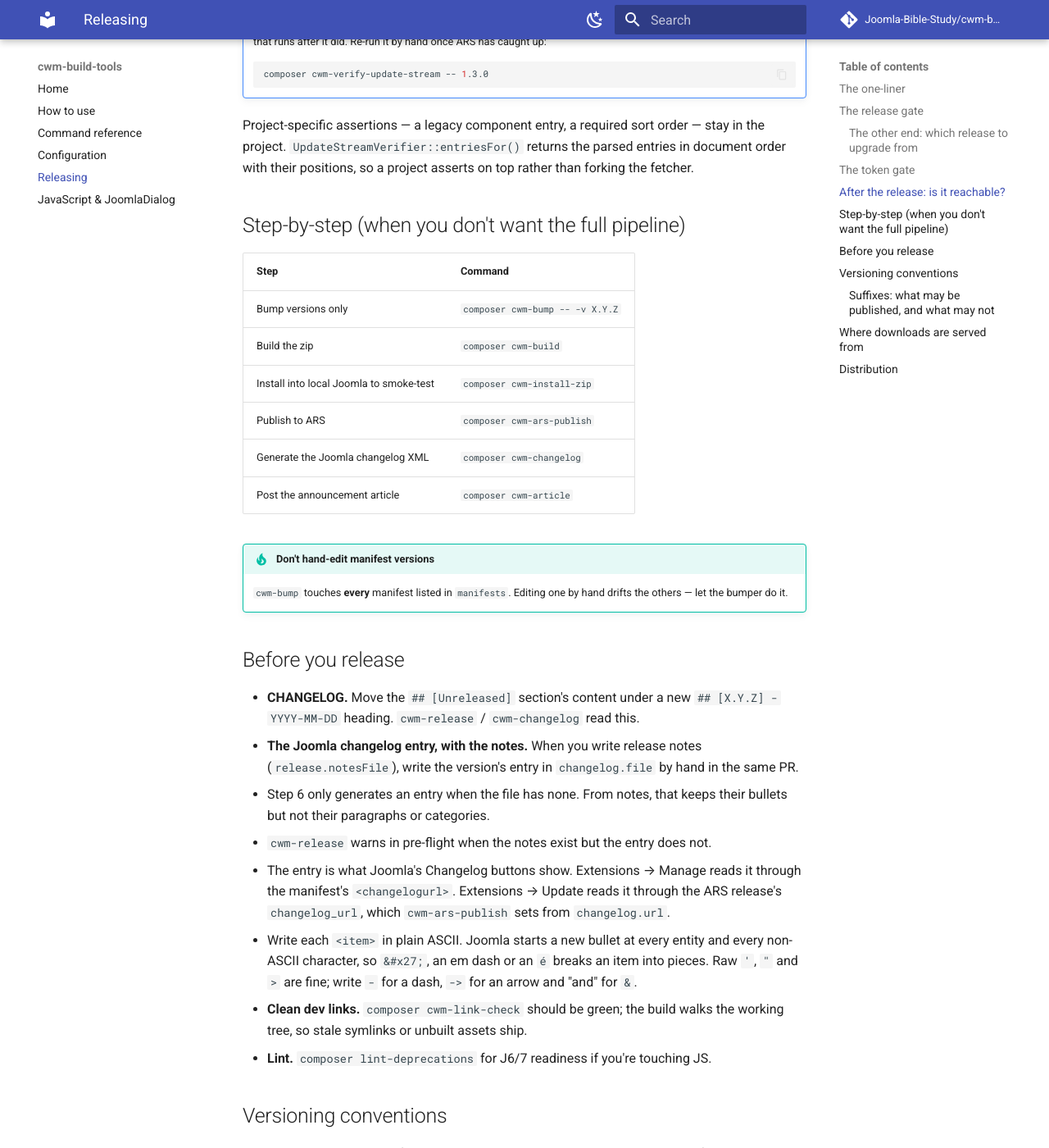
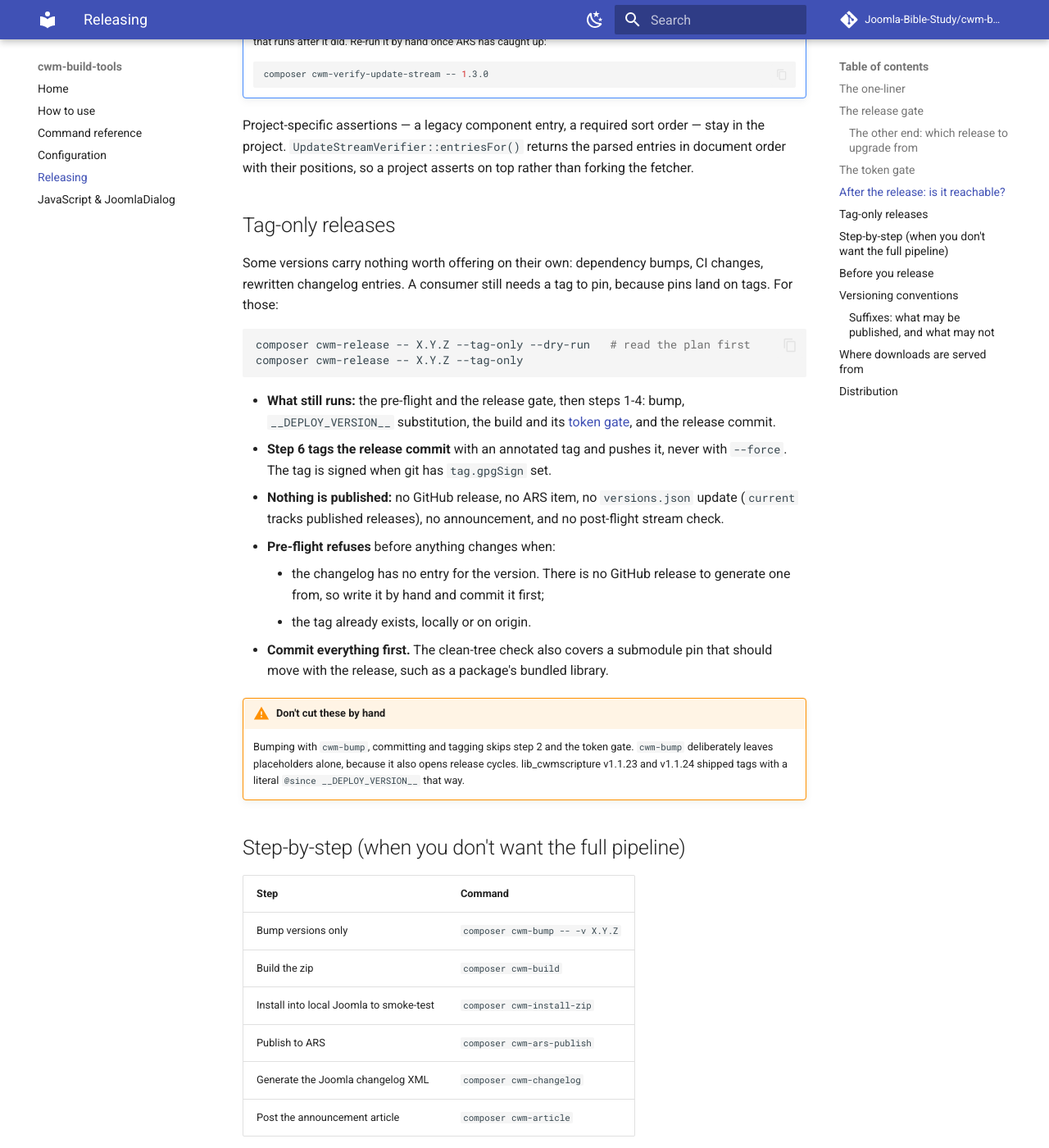
Before and after one commit to Joomla-Bible-Study/cwm-build-tools, an MkDocs documentation site: the page built from docs/releasing.md, in a window 1280 px wide and 1400 px high, scrolled down 4057 px. Shown: the whole window at 82% size. Built offline with MkDocs 1.6.1 and Material for MkDocs 9.7.7, drawn with Linux system fonts in a browser that asks for light colours; comment, search, counter and statistics services are not loaded.

Commit message:
feat(release): add --tag-only, so tag-only releases substitute and gate (#177)
A tag-only release bumps, commits and tags a version but publishes nothing.
CWM repos cut them for dependency or changelog-only versions that
consumers pick up by pinning the tag, and until now cut them by hand. The
hand path never ran step 2 or the token gate, so lib_cwmscripture v1.1.23
and v1.1.24 were tagged with a literal @since __DEPLOY_VERSION__.

cwm-release --tag-only runs pre-flight, the release gate and steps 1-4 as
usual. It then tags the release commit and pushes the tag without --force.
It skips the GitHub release, ARS, versions.json, the announcement and the
post-flight stream check. Pre-flight refuses when the changelog has no
entry for the version or the tag already exists.

tests/shell/release-tag-only.test.sh is the first test that runs
release.sh end to end. It makes real runs against throwaway projects with
a bare origin, and stubs gh, op and curl to fail if they are called.

Closes #176

Co-Authored-By: Claude Opus 5.5 <noreply@anthropic.com>

````diff
--- a/docs/releasing.md
+++ b/docs/releasing.md
@@ -195,6 +195,38 @@ stay in the project. `UpdateStreamVerifier::entriesFor()` returns the parsed
 entries in document order with their positions, so a project asserts on top
 rather than forking the fetcher.
 
+## Tag-only releases
+
+Some versions carry nothing worth offering on their own: dependency bumps,
+CI changes, rewritten changelog entries. A consumer still needs a tag to pin,
+because pins land on tags. For those:
+
+```bash
+composer cwm-release -- X.Y.Z --tag-only --dry-run   # read the plan first
+composer cwm-release -- X.Y.Z --tag-only
+```
+
+- **What still runs:** the pre-flight and the release gate, then steps 1-4:
+  bump, `__DEPLOY_VERSION__` substitution, the build and its
+  [token gate](#the-token-gate), and the release commit.
+- **Step 6 tags the release commit** with an annotated tag and pushes it, never
+  with `--force`. The tag is signed when git has `tag.gpgSign` set.
+- **Nothing is published:** no GitHub release, no ARS item, no
+  `versions.json` update (`current` tracks published releases), no
+  announcement, and no post-flight stream check.
+- **Pre-flight refuses** before anything changes when:
+    - the changelog has no entry for the version. There is no GitHub release
+      to generate one from, so write it by hand and commit it first;
+    - the tag already exists, locally or on origin.
+- **Commit everything first.** The clean-tree check also covers a submodule
+  pin that should move with the release, such as a package's bundled library.
+
+!!! warning "Don't cut these by hand"
+    Bumping with `cwm-bump`, committing and tagging skips step 2 and the token
+    gate. `cwm-bump` deliberately leaves placeholders alone, because it also
+    opens release cycles. lib_cwmscripture v1.1.23 and v1.1.24 shipped tags
+    with a literal `@since __DEPLOY_VERSION__` that way.
+
 ## Step-by-step (when you don't want the full pipeline)
 
 | Step | Command |
````
Also changed, not shown: CHANGELOG.md (+15 -0 lines), 4 other files.
